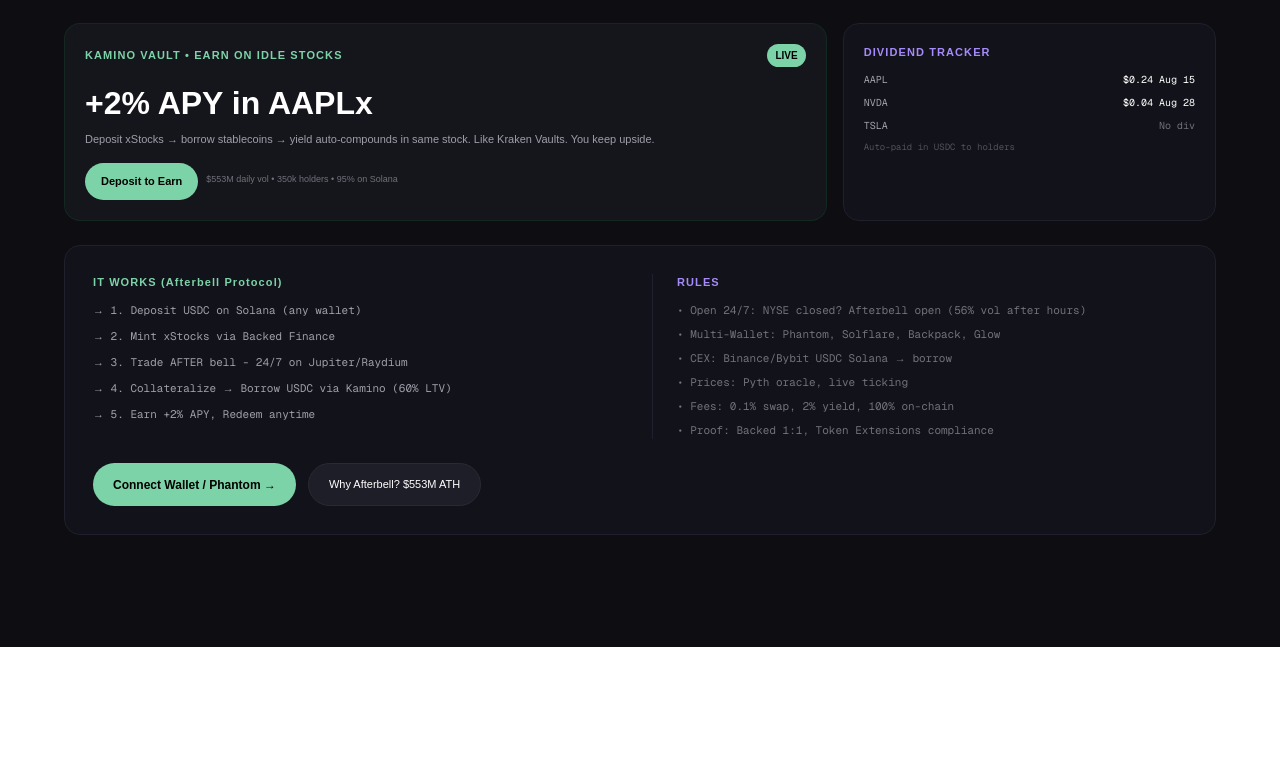
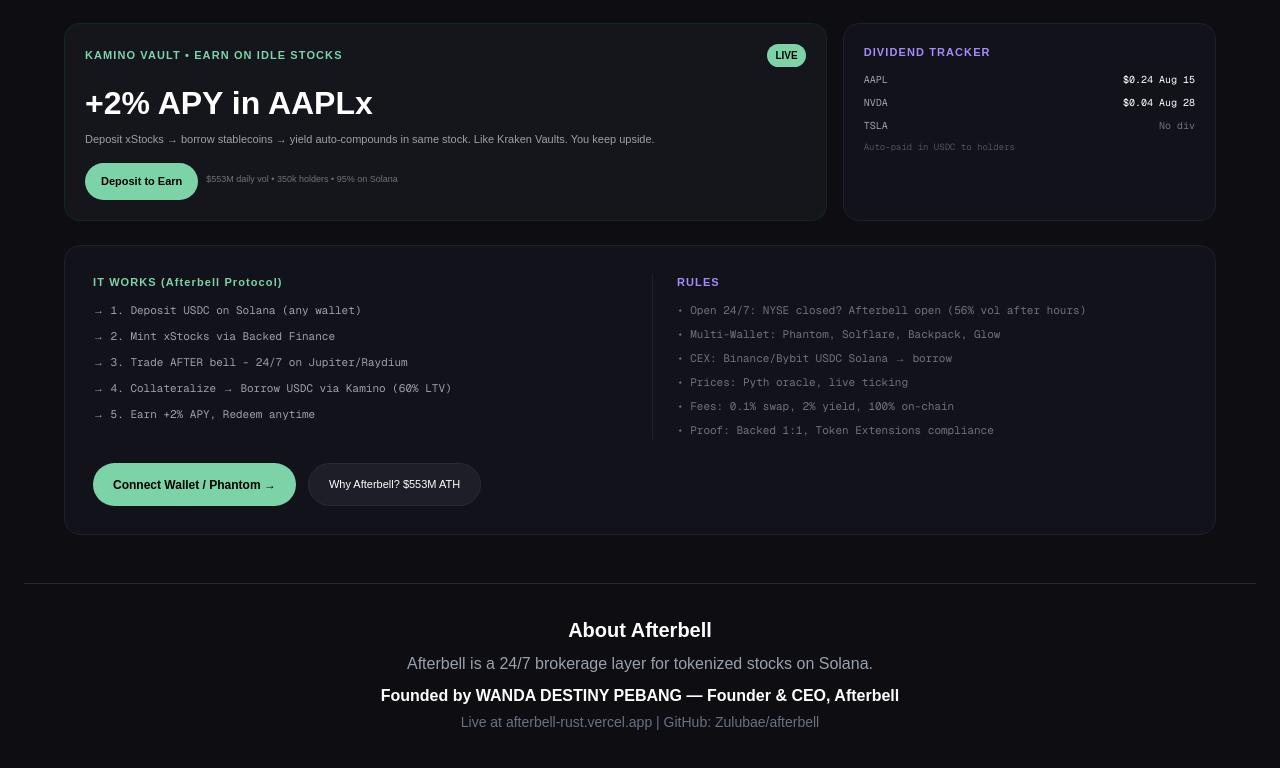
Before and after one commit to Zulubae/afterbell, a Next.js app: page / in a window 1280 px wide. Shown: the part 562-1330 px from the top of the page. Before the commit the page ends 1209 px from the top, so only its background shows below. Built offline with nearby package versions, Linux system fonts and the light colour scheme.

Commit message:
feat: add founder WANDA DESTINY PEBSNG

```diff
--- a/app/page.tsx
+++ b/app/page.tsx
@@ -158,6 +158,12 @@
           {walletAddr && <div className="mt-3 text-[9px] text-zinc-600 font-mono break-all">Your address: {walletAddr}</div>}
         </div>
       </div>
+            <div className="mt-12 p-8 text-center border-t border-gray-800">
+        <h2 className="text-xl font-bold mb-2">About Afterbell</h2>
+        <p className="text-gray-400">Afterbell is a 24/7 brokerage layer for tokenized stocks on Solana.</p>
+        <p className="mt-2 font-bold">Founded by WANDA DESTINY PEBANG — Founder & CEO, Afterbell</p>
+        <p className="text-sm text-gray-500 mt-1">Live at afterbell-rust.vercel.app | GitHub: Zulubae/afterbell</p>
+      </div>
     </main>
   );
 }
```
